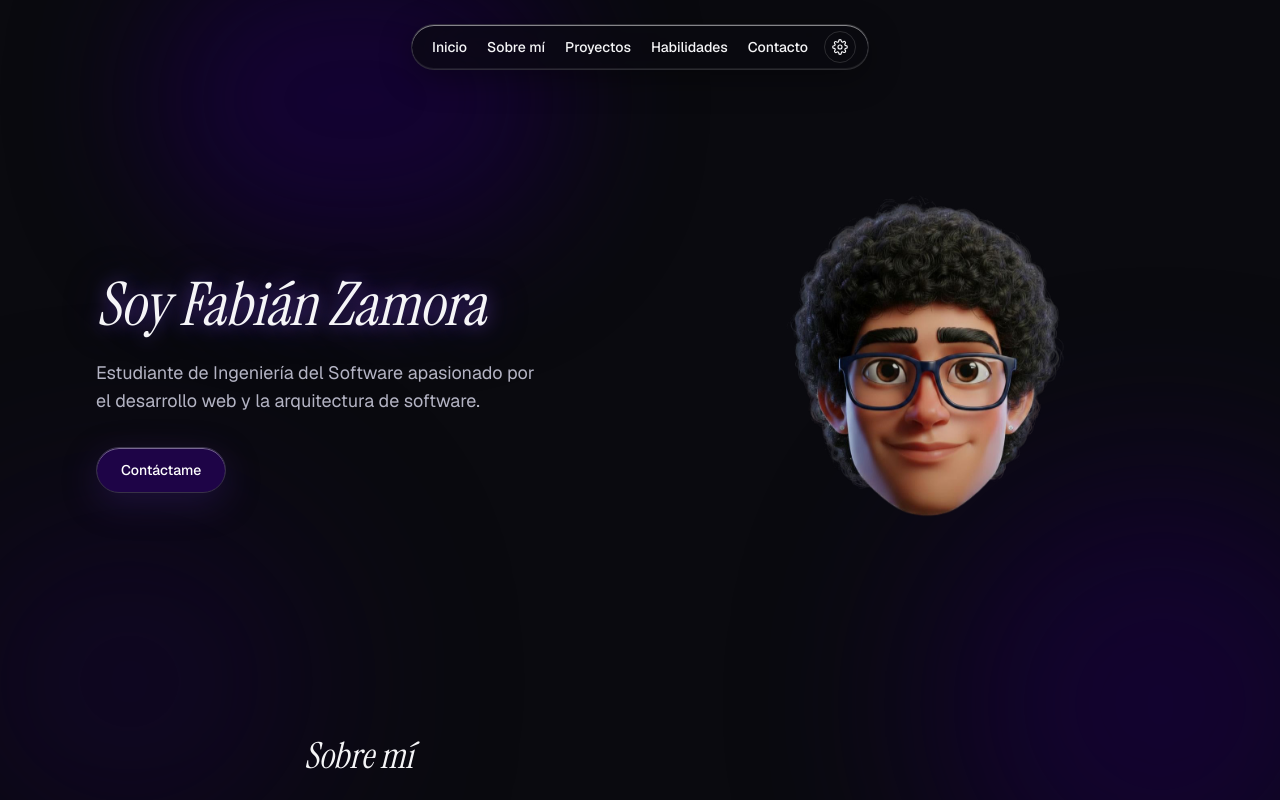
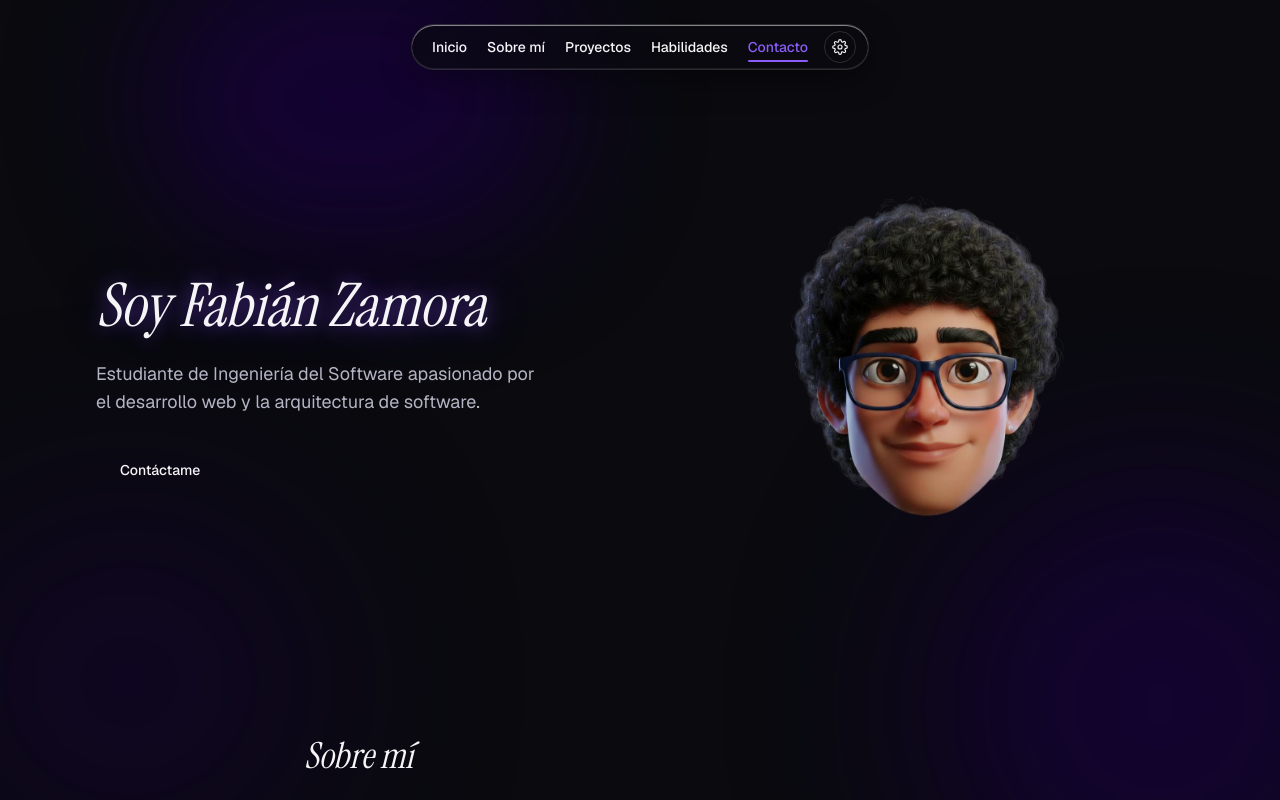
Before and after one commit to fabwz/portfolio, a Next.js app: page / in a window 1280 px wide. Shown: the top 800 px of the page. Built offline with nearby package versions, Linux system fonts and the light colour scheme.

Commit message:
feat(navbar): add active-section and hover underline indicators

```diff
--- a/src/app/globals.css
+++ b/src/app/globals.css
@@ -85,28 +85,45 @@ body {
     inset 0 -1px 0 rgba(0, 0, 0, 0.04);
 }
 
-/* Primary button — DESIGN.md section 5 "Buttons/Primary". Values are fixed
-   and do not change between dark/light theme. */
+/* Primary button — DESIGN.md section 5 "Buttons/Primary". Base state now
+   matches the Navbar's exact glass treatment (applied via the shared
+   .navbar-glass class); this layer only adds the liquid-fill hover effect
+   on top of it. The fill is a radial pseudo-element that grows from the
+   cursor's entry point (tracked via --btn-x/--btn-y, updated on
+   mouseenter/mousemove in Hero.tsx) to a size guaranteed to cover the
+   button from any origin (--btn-spread = button diagonal * 2, computed on
+   mouseenter), then recedes back on mouse-leave. */
 .btn-primary {
-  background-color: #1e0447;
-  border: 1px solid #383246;
-  backdrop-filter: blur(20px) saturate(180%);
-  -webkit-backdrop-filter: blur(20px) saturate(180%);
-  box-shadow:
-    0 10px 34px rgba(56, 30, 112, 0.4),
-    inset 0 1px 0 rgba(255, 255, 255, 0.4);
+  position: relative;
+  isolation: isolate;
+  overflow: hidden;
+  color: var(--text-primary);
+  transition: color 200ms ease 150ms;
+}
+
+.btn-primary::before {
+  content: "";
+  position: absolute;
+  top: var(--btn-y, 50%);
+  left: var(--btn-x, 50%);
+  width: 0;
+  height: 0;
+  border-radius: 50%;
+  background: var(--accent);
+  transform: translate(-50%, -50%);
   transition:
-    background-color 220ms ease,
-    border-color 220ms ease,
-    box-shadow 220ms ease;
+    width 450ms ease,
+    height 450ms ease;
+  z-index: -1;
 }
 
 .btn-primary:hover {
-  background-color: #7c3aed;
-  border-color: #7c3aed;
-  box-shadow:
-    0 10px 34px rgba(124, 58, 237, 0.5),
-    inset 0 1px 0 rgba(255, 255, 255, 0.5);
+  color: #fff;
+}
+
+.btn-primary:hover::before {
+  width: var(--btn-spread, 300%);
+  height: var(--btn-spread, 300%);
 }
 
 /* Secondary button — DESIGN.md section 5 "Buttons/Secondary". No fill at
@@ -123,6 +140,43 @@ body {
 .btn-secondary:hover {
   border-color: var(--accent);
   background: var(--glass-fill);
+}
+
+/* Navbar links — DESIGN.md section 5 "Navbar" active-section indicator &
+   hover: --accent text + a thin underline that fades/slides in, shared by
+   both the scroll-driven active state (data-active, see useActiveSection)
+   and plain :hover, independent of scroll position. */
+.nav-link {
+  position: relative;
+  color: var(--text-primary);
+  transition: color 180ms ease;
+}
+
+.nav-link::after {
+  content: "";
+  position: absolute;
+  right: 0.5rem;
+  bottom: -2px;
+  left: 0.5rem;
+  height: 2px;
+  border-radius: 9999px;
+  background: var(--accent);
+  opacity: 0;
+  transform: scaleX(0);
+  transition:
+    opacity 180ms ease,
+    transform 180ms ease;
+}
+
+.nav-link:hover,
+.nav-link[data-active="true"] {
+  color: var(--accent);
+}
+
+.nav-link:hover::after,
+.nav-link[data-active="true"]::after {
+  opacity: 1;
+  transform: scaleX(1);
 }
 
 /* Hero title glow — DESIGN.md section 3, scoped to the Hero <h1> only. */
@@ -280,7 +334,11 @@ body {
   .scroll-reveal,
   .stagger-child,
   .settings-panel,
-  .settings-panel[data-open="true"] {
+  .settings-panel[data-open="true"],
+  .nav-link,
+  .nav-link::after,
+  .btn-primary,
+  .btn-primary::before {
     transition-duration: 1ms;
     transition-delay: 0ms;
   }
--- a/src/components/layout/Navbar.tsx
+++ b/src/components/layout/Navbar.tsx
@@ -2,6 +2,7 @@
 
 import type { DictionaryKey } from "@/lib/i18n/dictionary";
 import { useTranslation } from "@/lib/i18n/useTranslation";
+import { useActiveSection } from "@/hooks/useActiveSection";
 import { MobileMenu } from "./MobileMenu";
 import { SettingsPanel } from "./SettingsPanel";
 
@@ -18,8 +19,11 @@ const NAV_LINKS: NavLink[] = [
   { key: "nav.contact", href: "#contact" },
 ];
 
+const SECTION_IDS = NAV_LINKS.map((link) => link.href.slice(1));
+
 export function Navbar() {
   const { t } = useTranslation();
+  const activeId = useActiveSection(SECTION_IDS);
 
   return (
     <header className="fixed inset-x-0 top-6 z-10 flex justify-center px-4">
@@ -31,7 +35,8 @@ export function Navbar() {
             <li key={link.key}>
               <a
                 href={link.href}
-                className="focus-ring text-text-primary hover:text-accent rounded-full px-2 py-1 text-sm font-medium transition-colors"
+                data-active={link.href.slice(1) === activeId}
+                className="nav-link focus-ring rounded-full px-2 py-1 text-sm font-medium"
               >
                 {t(link.key)}
               </a>
```
